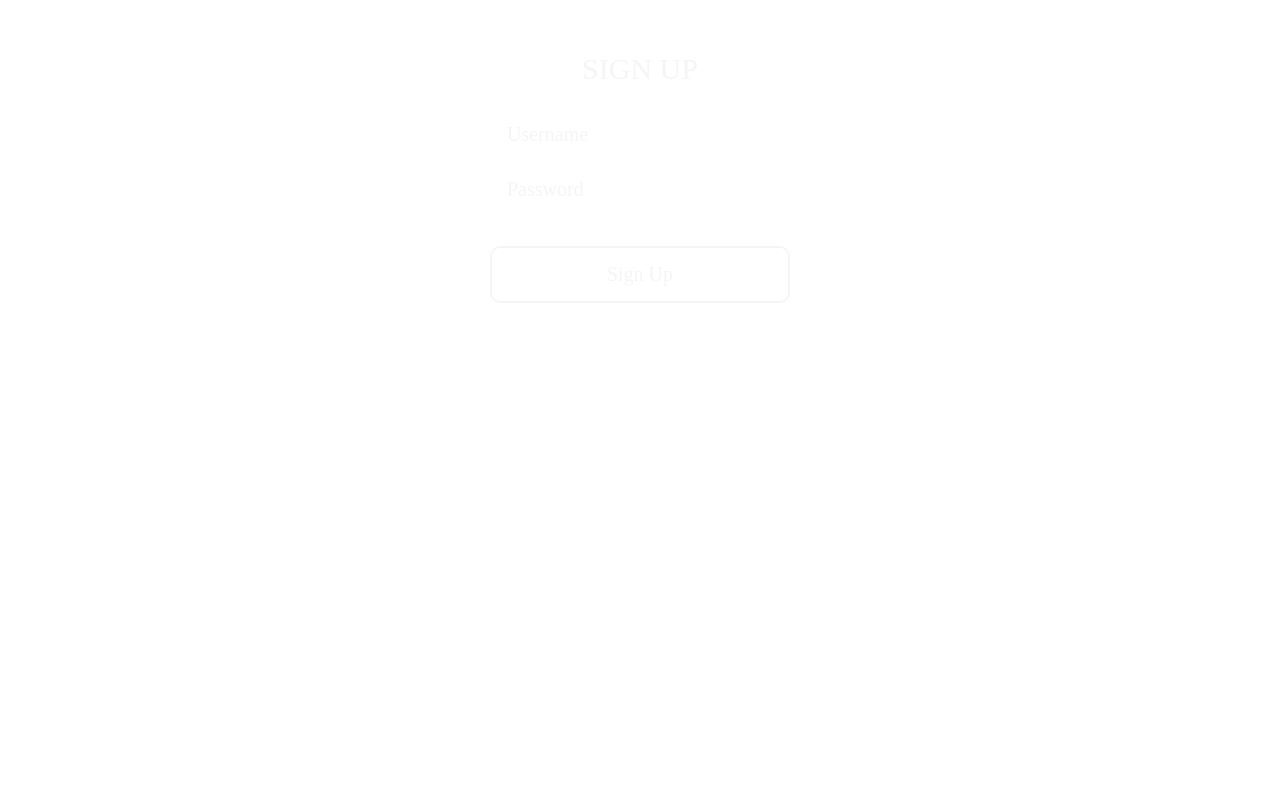
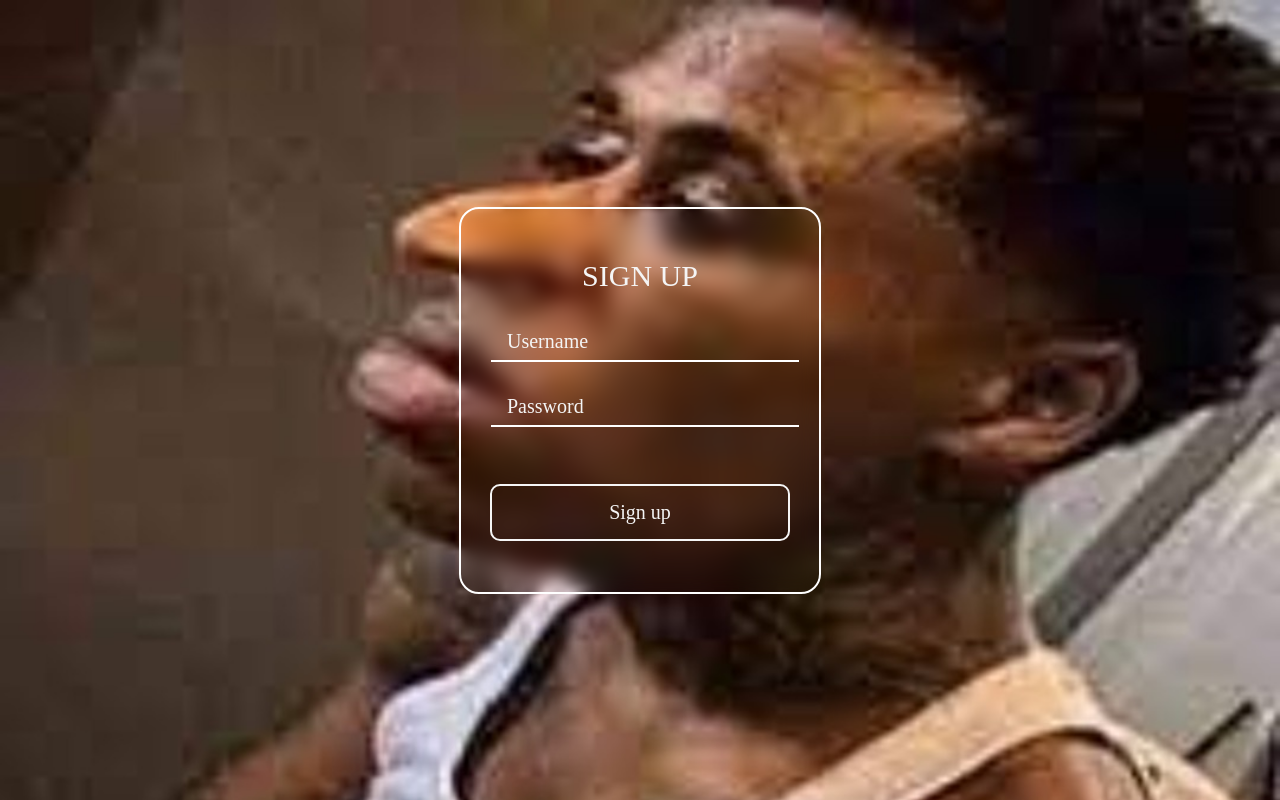
Before and after one commit to CheeseFone/fengshuimaxxer, a React (Create React App) app: page / in a window 1280 px wide. Both pictures are taken after a click on the link "Sign Up". Built offline with nearby package versions, Linux system fonts and the light colour scheme; a web font is replaced by a local one.

Commit message:
fixed signup page

```diff
--- a/src/App.tsx
+++ b/src/App.tsx
@@ -187,7 +187,7 @@ const SignupPage: React.FC<LoginPageProps> = ({ onLogin }) => {
         <link href='https://fonts.googleapis.com/css?family=Spinnaker' rel='stylesheet'/>
         <link rel="stylesheet" href="https://cdnjs.cloudflare.com/ajax/libs/font-awesome/6.0.0-beta3/css/all.min.css" integrity="sha512-Fo3rlrZj/k7ujTnHg4CGR2D7kSs0v4LLanw2qksYuRlEzO+tcaEPQogQ0KaoGN26/zrn20ImR1DfuLWnOo7aBA==" crossOrigin="anonymous" referrerPolicy="no-referrer" />
       </head>
-      <body className = "login">
+      <body className="loginHeader">
         <div className = "loginbkg">
         <p className = "loginTitle">
           SIGN UP
@@ -214,10 +214,10 @@ const SignupPage: React.FC<LoginPageProps> = ({ onLogin }) => {
               />
         </p>
         <br></br>
-        <button className = "loginButton" onClick={handleSignupClick}>Sign Up</button>
+        <button className = "loginButton" onClick={handleSignupClick}>Sign up</button>
+        <br></br>
         <br></br>
         </div>
-
       </body>
     </div>
   );
```
